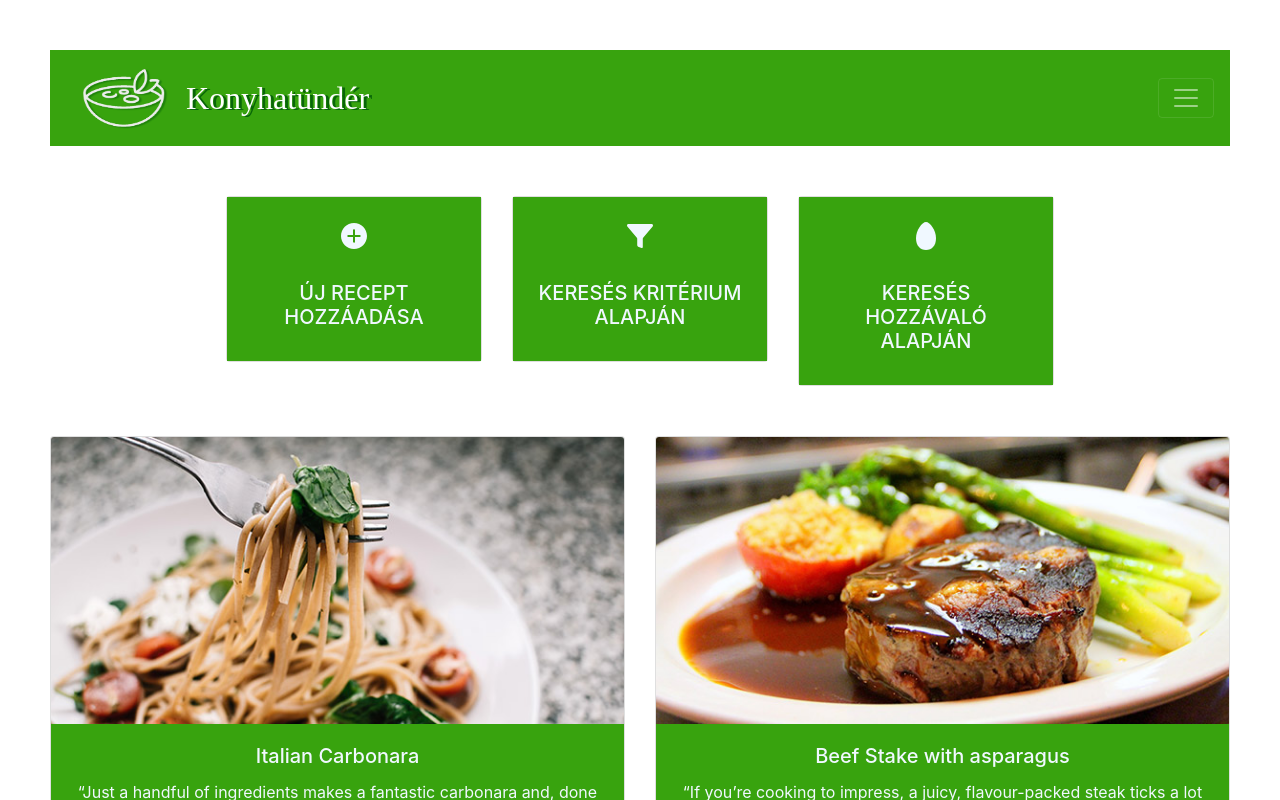
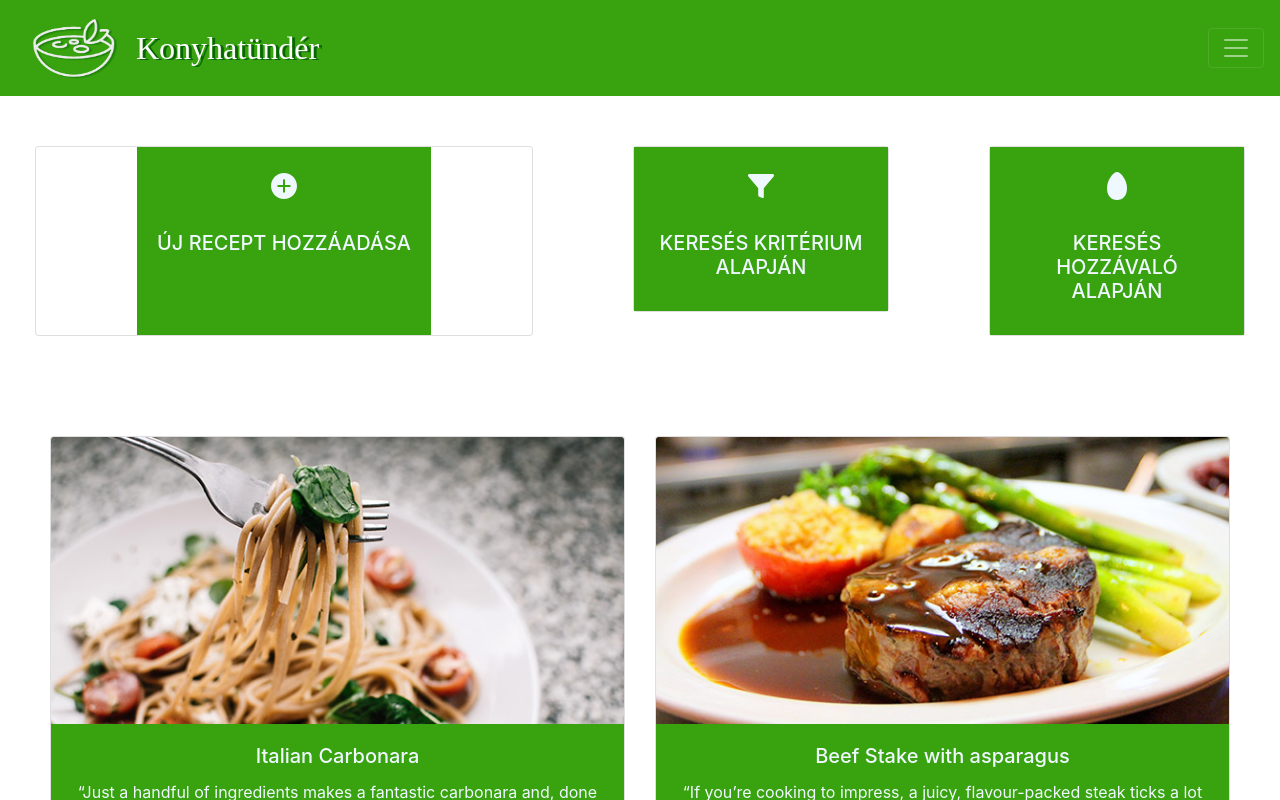
Before and after one commit to flowacademyhu/kappa-konyhatunder, a React (Create React App) app in the folder frontend/: page /mainPage in a window 1280 px wide. Shown: the top 800 px of the page. Built offline with nearby package versions, Linux system fonts and the light colour scheme; a web font is replaced by a local one.

Commit message:
Working on links.

```diff
--- a/frontend/src/components/MainPage.js
+++ b/frontend/src/components/MainPage.js
@@ -7,8 +7,7 @@ import { IoIosEgg } from 'react-icons/io';
 function MainPage() {
   return (
     <CardDeck>
-      <a href="./AddRecepieForm">
-        <Card className="MenuCard" style={{ width: '16rem' }}>
+      <Card className="MenuCard" style={{ width: '16rem', margin: '50px' }}>
         <Card.Body>
           <Card.Text className="icon">
             <IoIosAddCircle />
@@ -16,10 +15,10 @@ function MainPage() {
           <Card.Title>ÚJ RECEPT HOZZÁADÁSA</Card.Title>
         </Card.Body>
       </Card>
-      </a>
-      <a href="./SearchByCriteria">
-        <Card className="MenuCard" style={{ width: '16rem' }}>
-          <Card.Body>
+
+      <a className="link " href="./SearchByCriteria">
+        <Card className="MenuCard" style={{ width: '16rem', margin: '50px' }}>
+          <Card.Body href="./AddRecepieForm">
             <Card.Text className="icon">
               <IoIosFunnel />
             </Card.Text>
@@ -28,7 +27,7 @@ function MainPage() {
         </Card>
       </a>
       <a href="./SearchByIngredient">
-        <Card className="MenuCard" style={{ width: '16rem' }}>
+        <Card className="MenuCard" style={{ width: '16rem', margin: '50px' }}>
           <Card.Body>
             <Card.Text className="icon">
               <IoIosEgg />{' '}
--- a/frontend/src/components/NavBar.jsx
+++ b/frontend/src/components/NavBar.jsx
@@ -24,7 +24,7 @@ function NavBar() {
           variant="dark"
           sticky="top"
           expand="mr"
-          style={{ margin: '50px' }}
+          style={{ margin: '0px' }}
         >
           <img
             src={logo}
--- a/frontend/src/styles/MainPage.css
+++ b/frontend/src/styles/MainPage.css
@@ -1,5 +1,8 @@
 #bootstrap-overrides nav {
   ackground-color: #38a30e;
+}
+
+.card-title-link {
 }
 
 .ButtonGroup {
@@ -32,8 +35,14 @@
   font-size: larger;
   font-weight: 500;
   caret-color: darkgreen;
+  text-decoration: none !important;
 }
 
 .text-muted {
   color: white;
 }
+
+.card-body:hover {
+  text-decoration: underline;
+  text-decoration-color: white;
+}
```
Lines whose indentation alone changed are shown as unchanged.
